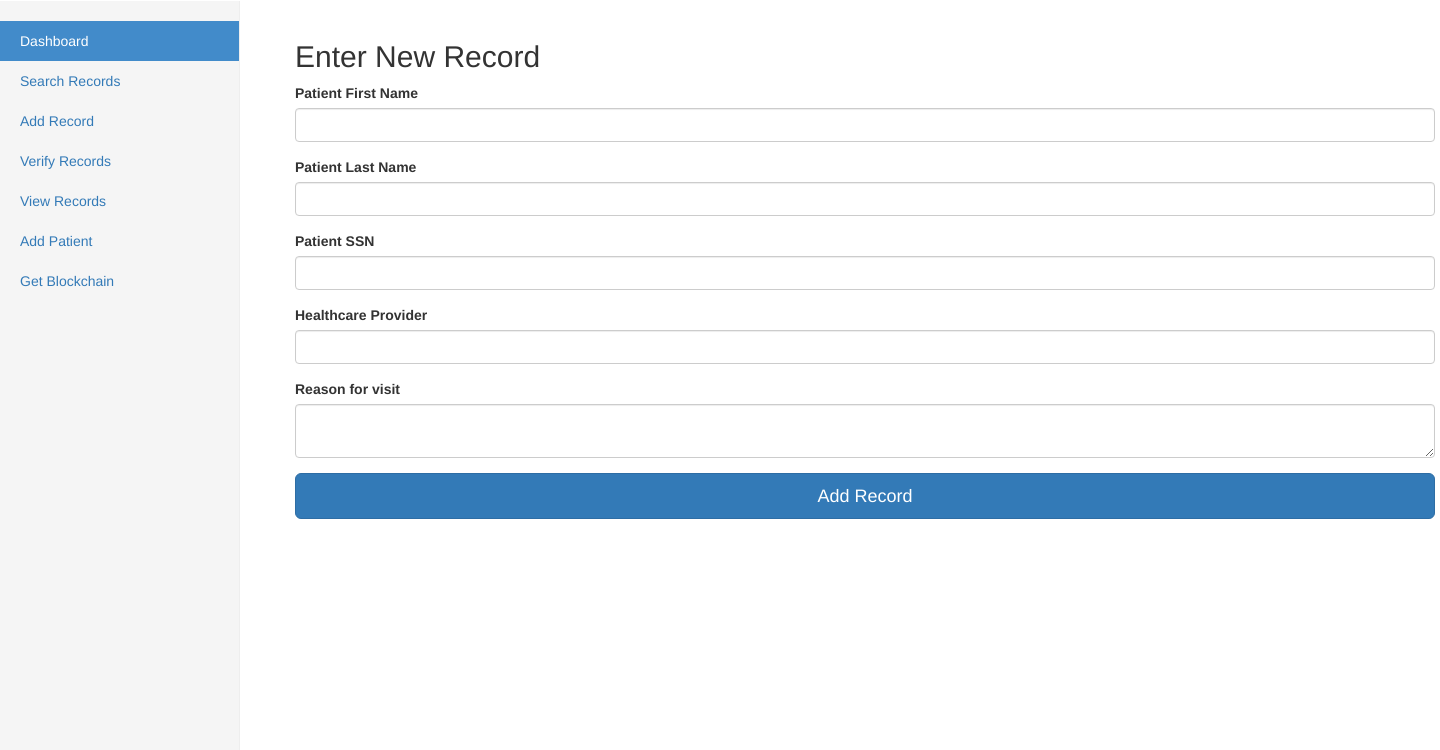
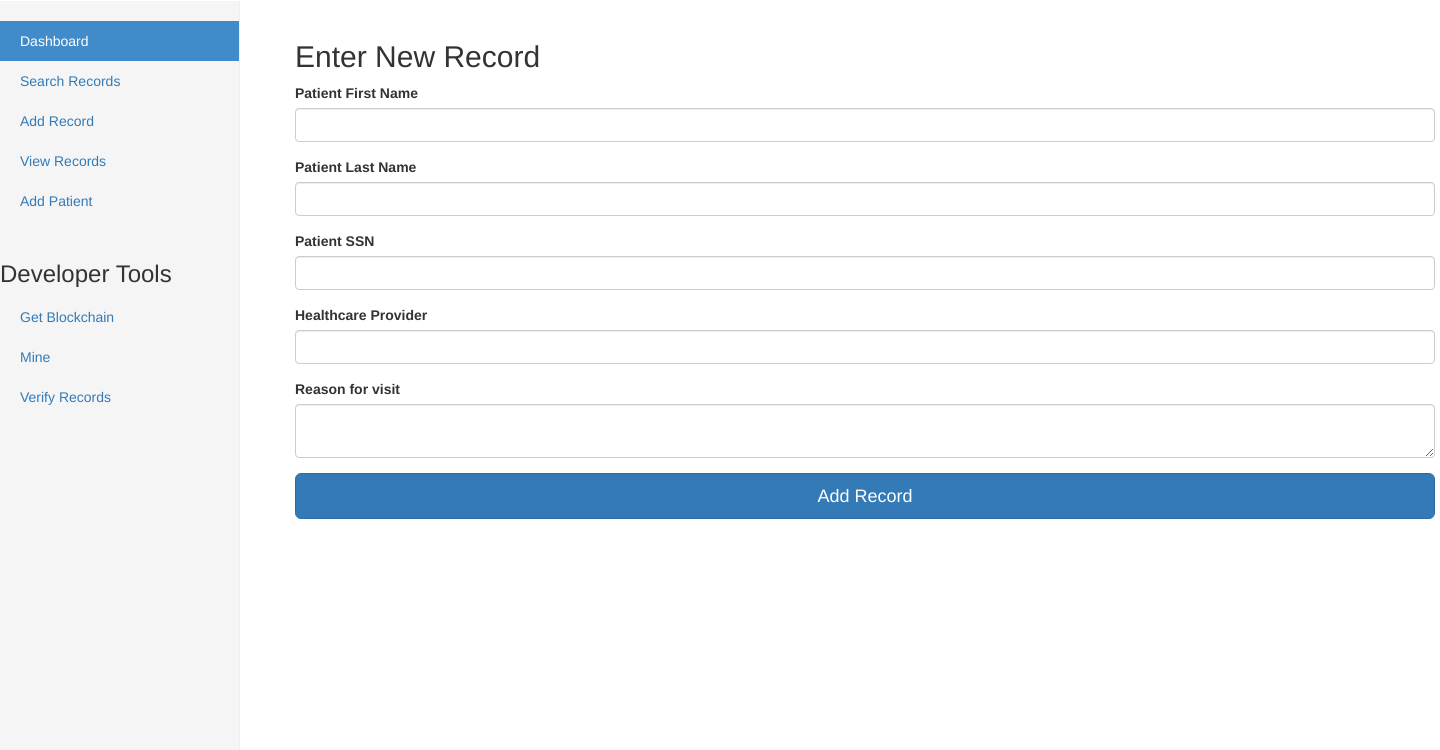
Before and after one commit to karenhdez/Dragons, a Flask app: page /addRecord in a window 1440 px wide. Shown: the part 50-800 px from the top of the page. Run offline with Flask 2, Linux system fonts and the light colour scheme; a user stored in the database is signed in; some libraries are stand-ins or nearby versions.

Commit message:
Added mine functionality to webpage.

```diff
--- a/webapp/templates/includes/_dashboard_navbar.html
+++ b/webapp/templates/includes/_dashboard_navbar.html
@@ -29,11 +29,15 @@
             <li class="active"><a href="{{ url_for('dashboard') }}">Dashboard<span class="sr-only">(current)</span></a></li>
             <li><a href="{{ url_for('search') }}">Search Records</a></li>
             <li><a href="{{ url_for('addRecord') }}">Add Record</a></li>
-            <li><a href="#">Verify Records</a></li>
             <li><a href="{{ url_for('viewRecords') }}">View Records</a></li>
               <li><a href="{{ url_for('addPatient') }}">Add Patient</a></li>
-              <li><a href="{{ url_for('full_blockchain') }}">Get Blockchain</a></li>
           </ul>
+            <ul class="nav nav-sidebar">
+                <h3>Developer Tools</h3>
+                <li><a href="{{ url_for('full_blockchain') }}">Get Blockchain</a></li>
+                <li><a href="{{ url_for('mine') }}">Mine</a></li>
+                <li><a href="#">Verify Records</a></li>
+            </ul>
         </div>
     </div>
 </div>
--- a/webapp/views.py
+++ b/webapp/views.py
@@ -166,3 +166,14 @@ def full_blockchain():
         'length': len(dragoncoin.blockchain)
     }
     return jsonify(response)
+
+
+@app.route('/mine', methods=['GET'])
+def mine():
+    proof, hashed_block = dragoncoin.proof_of_work(dragoncoin.last_block)
+    results = {"message": "New block wasadded to the blockchain",
+
+               "proof": proof,
+               "hashed_block": hashed_block}
+
+    return jsonify(results)
```
